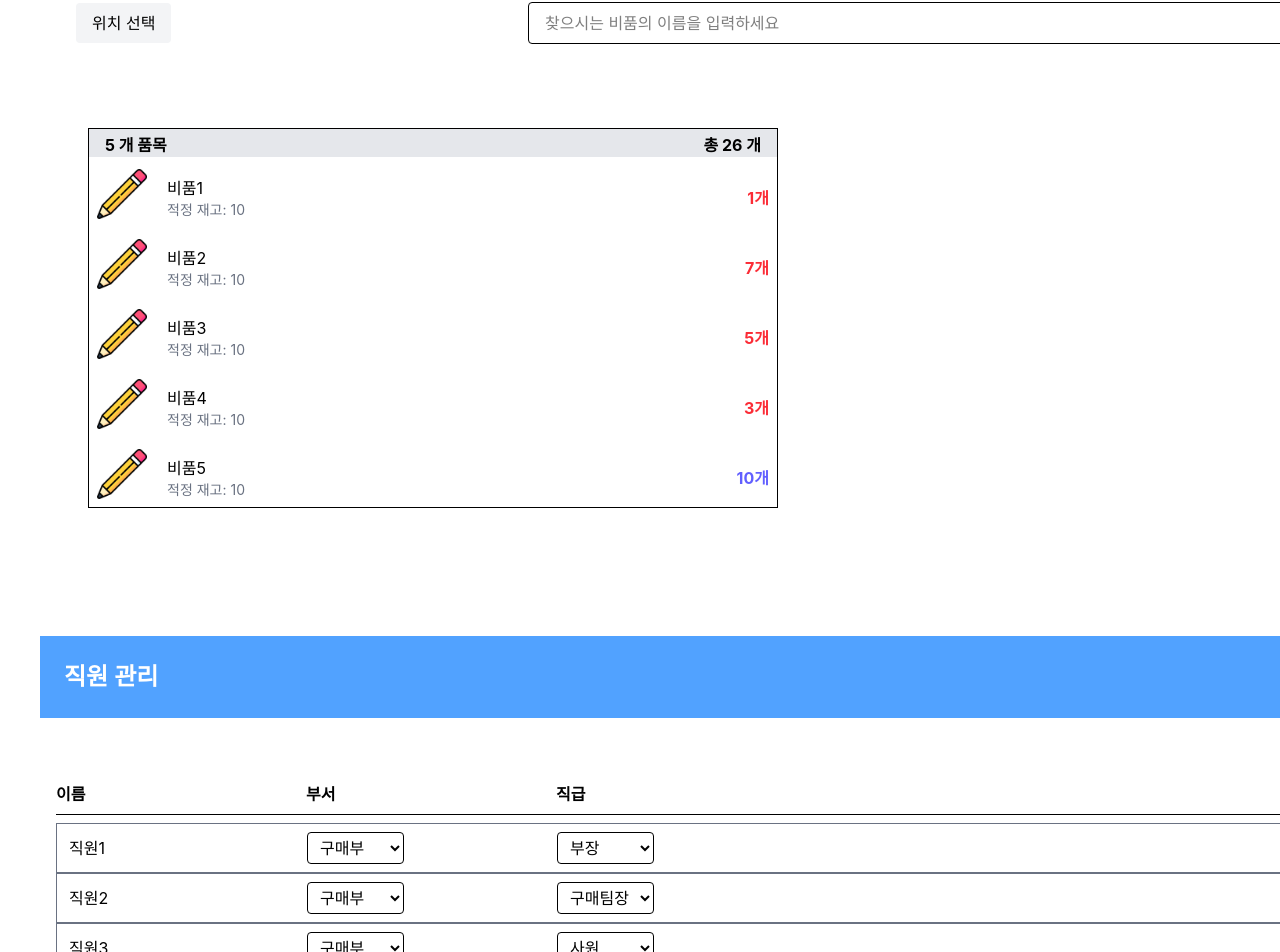
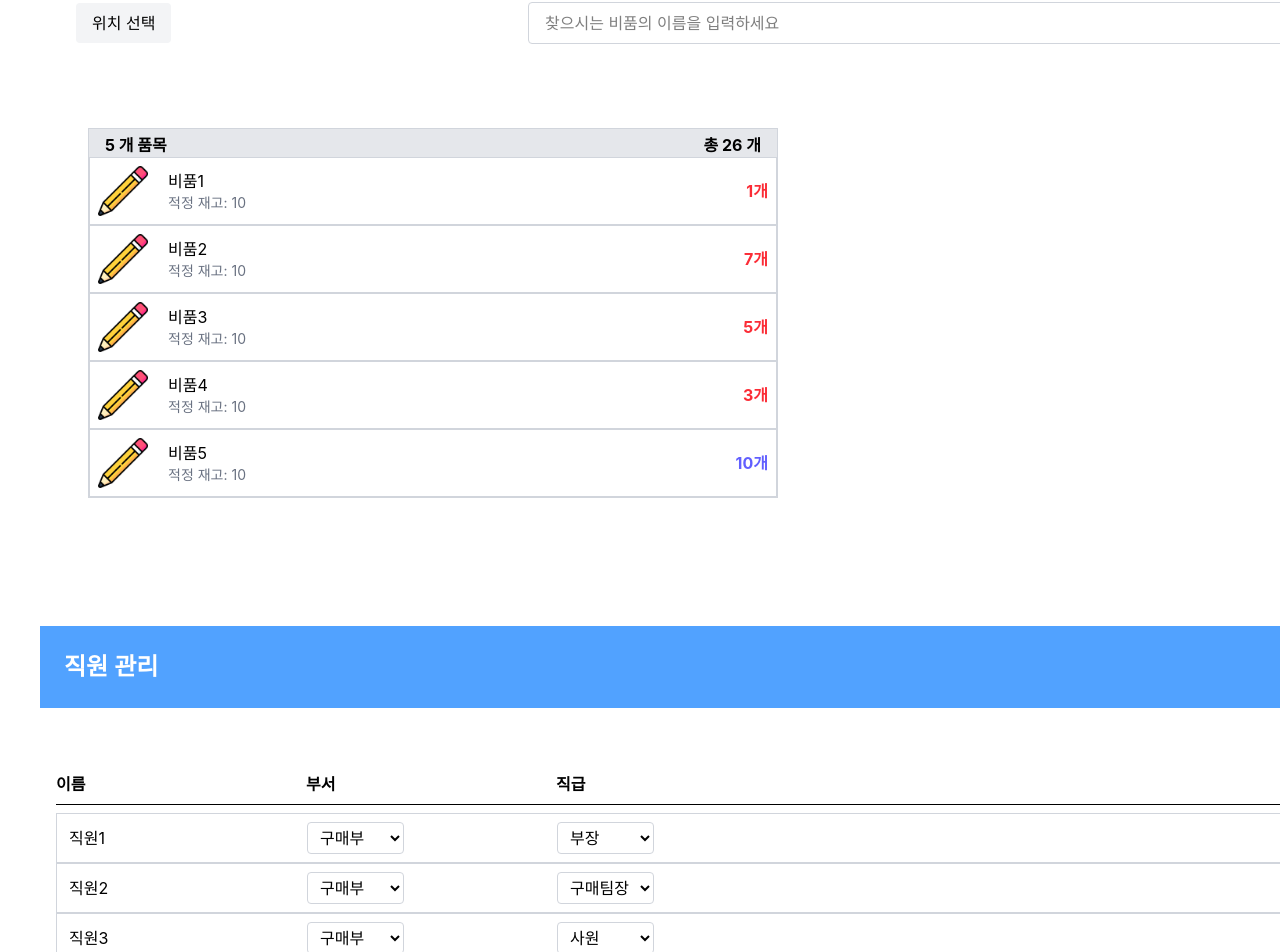
Before and after one commit to ESPko/finalTeamproject1, a React (Vite) app in the folder team1_react/: page /test5 in a window 1280 px wide. Shown: the part 1340-2292 px from the top of the page. Built offline with nearby package versions, Linux system fonts and the light colour scheme.

Commit message:
border 색 검정 -> border border-gray-300로 수정

```diff
--- a/team1_react/src/page/MemberManagement/MemberManagement.jsx
+++ b/team1_react/src/page/MemberManagement/MemberManagement.jsx
@@ -68,13 +68,13 @@ function MemberManagement() {
 
           {employees.map(emp => {
             return (
-              <div key={emp.id} className="grid grid-cols-[250px_250px_250px_1fr] items-center py-2 border border-gray-500">
+              <div key={emp.id} className="grid grid-cols-[250px_250px_250px_1fr] items-center py-2 border border-gray-300">
                 <div className="ml-3">{emp.name}</div>
 
                 <div>
                   <select
                     value={emp.department}
-                    onChange={e => changeDepartment(emp.id, e.target.value)} className="border rounded px-2 py-1">
+                    onChange={e => changeDepartment(emp.id, e.target.value)} className="border border-gray-300 rounded px-2 py-1">
                     {departmentOption.map(department => (
                       <option key={department} value={department}>{department}</option>
                     ))}
@@ -84,7 +84,7 @@ function MemberManagement() {
                 <div>
                   <select
                     value={emp.role}
-                    onChange={e => changeRole(emp.id, e.target.value)} className="border rounded px-2 py-1">
+                    onChange={e => changeRole(emp.id, e.target.value)} className="border border-gray-300 rounded px-2 py-1">
                     {roleOption.map(role => (
                       <option key={role} value={role}>{role}</option>
                     ))}
--- a/team1_react/src/page/ProductList/ProductSearch.jsx
+++ b/team1_react/src/page/ProductList/ProductSearch.jsx
@@ -93,7 +93,7 @@ function ProductSearch() {
                   value={search}
                   onChange={changSearch}
                   placeholder="찾으시는 비품의 이름을 입력하세요"
-                  className="flex-grow border px-4 py-2 rounded-l outline-none"
+                  className="flex-grow border border-gray-300 px-4 py-2 rounded-l outline-none"
                 />
                 <button
                   onClick={searchProduct}
--- a/team1_react/src/page/ProductList/ProductSearchDetail.jsx
+++ b/team1_react/src/page/ProductList/ProductSearchDetail.jsx
@@ -4,7 +4,7 @@ function productSearchDetail({product}) {
 
   return (
     <div >
-      <div className="border rounded ">
+      <div className="border border-gray-300 rounded ">
         <div className="flex items-center m-3">
           <img src="src/productImg/pencil.png"
               className="w-[50px] h-[50px] mr-3"/>
@@ -18,7 +18,7 @@ function productSearchDetail({product}) {
           </div>
         </div>
       </div>
-      <div className="border rounded">
+      <div className="border border-gray-300 rounded">
         <div className="bg-gray-200 px-4 p-0.5">
           <p className="text-base font-bold">재고 위치</p>
         </div>
--- a/team1_react/src/page/ProductList/ProductSearchItem.jsx
+++ b/team1_react/src/page/ProductList/ProductSearchItem.jsx
@@ -4,20 +4,20 @@ function ProductSearchItem({products, onSelectedProduct}) {
 
 
   return (
-    <div className="border runded">
+    <div className="border border-gray-300 runded">
       <div className="flex justify-between items-center bg-gray-200 px-4 pt-1">
         <p className="font-bold">{products.length} 개 품목</p>
         <p className="font-bold">총 {totalAmount} 개</p>
       </div>
-      <ul className="w-full">
+      <ul className="w-full ">
           {products.map((product) =>(
 
-            <li key={product.id} className="mt-3">
-              <div className="flex items-center">
+            <li key={product.id} className="border border-gray-300">
+              <div className="flex items-center ">
                 <img
                   src="src/productImg/pencil.png"
                   alt="product"
-                  className="w-[50px] h-[50px] mr-5 ml-2 mb-2"
+                  className="w-[50px] h-[50px] mr-5 ml-2 mb-2 mt-2"
                 />
 
                 <div className="flex flex-col">
```
